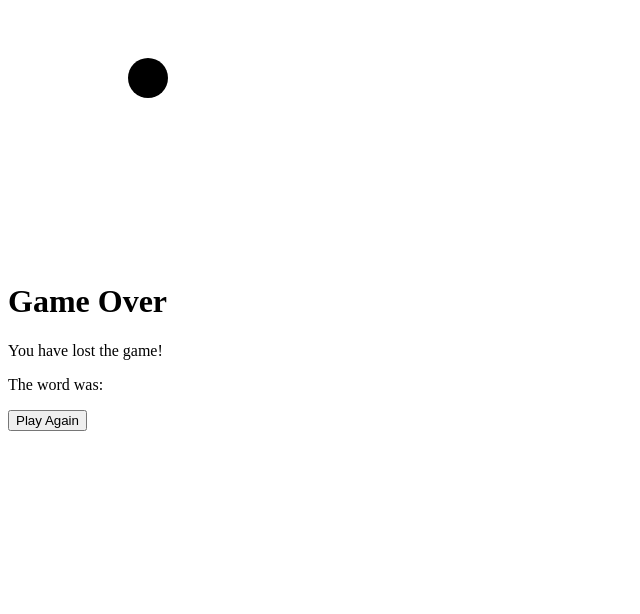
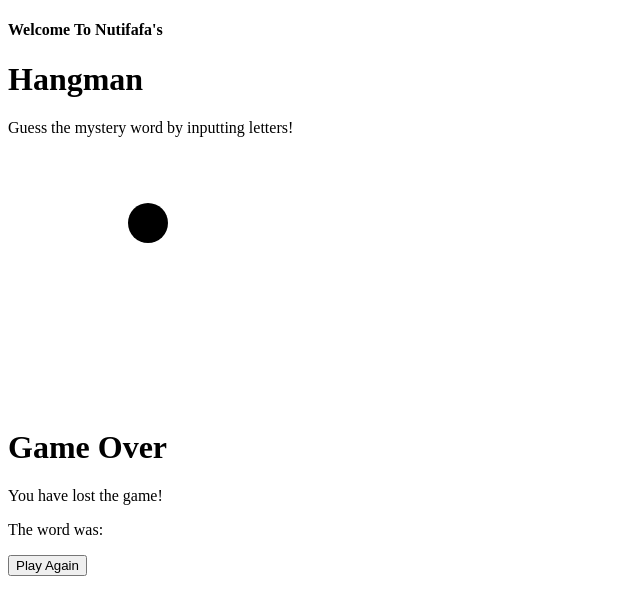
Before and after one commit to neophyte-programmer/hangman-with-javascript, a plain HTML site: page index.html in a window 1280 px wide. Shown: the whole page, without its empty margins (0-640 px from the left). Drawn offline with Linux system fonts and the light colour scheme.

Commit message:
title container

```diff
--- a/index.html
+++ b/index.html
@@ -11,7 +11,9 @@
 
     <div class="container">
         <div class="title-container">
-
+            <h4 class="subtitle">Welcome To Nutifafa's</h4>
+            <h1 class="title">Hangman</h1>
+            <p class="description">Guess the mystery word by inputting letters!</p>
         </div>
         <div class="game-container">
             <div class="hangman-container">
```
